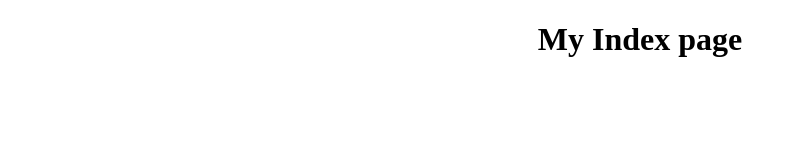
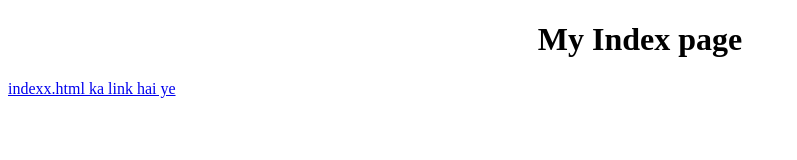
Before and after one commit to shivijhaaa/practice-whatsapp-chat-analyser, a plain HTML site: page index.html in a window 1280 px wide. Shown: the whole page, without its empty margins (0-797 px from the left). Drawn offline with Linux system fonts and the light colour scheme.

Commit message:
Update index.html

```diff
--- a/index.html
+++ b/index.html
@@ -8,5 +8,6 @@
 </head>
 <body>
     <h1 style="text-align: center;" >My Index page</h1>
+    <a href="indexx.html">indexx.html ka link hai ye</a>
 </body>
 </html>
```
